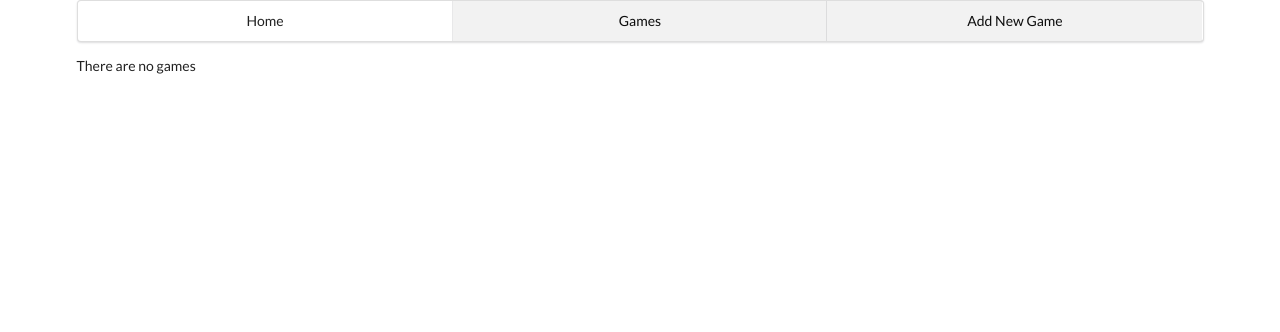
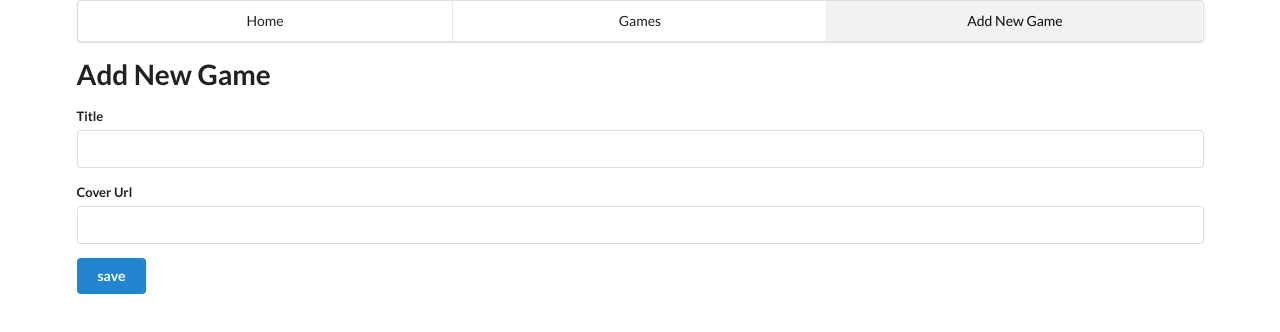
Before and after one commit to weikee94/crud365, a React (Create React App) app: page /games/new in a window 1280 px wide. Shown: the top 332 px of the page. Built offline with nearby package versions, Linux system fonts and the light colour scheme; no server answers.

Commit message:
create game form

```diff
--- /dev/null
+++ b/src/components/gameForm.js
@@ -0,0 +1,56 @@
+import React, { Component } from 'react';
+
+class gameForm extends Component {
+
+    state = {
+        title: '',
+        cover: ''
+    }
+
+    handleChange = (e) => {
+        this.setState({
+            [e.target.name]: e.target.value
+        })
+    }
+
+    handleSubmit = (e) => {
+        e.preventDefault();
+    }
+
+    render() {
+        return (
+        <form className="ui form" onSubmit={this.handleSubmit}>
+            <h1>Add New Game</h1>
+            <div className="field">
+                <label htmlFor="title">Title</label>
+                <input
+                    type="text"
+                    name="title"
+                    value={this.state.title}
+                    onChange={this.handleChange}
+                />
+            </div>
+            <div className="field">
+                <label htmlFor="cover">Cover Url</label>
+                <input
+                    type="text"
+                    name="cover"
+                    value={this.state.cover}
+                    onChange={this.handleChange}
+                />
+            </div>
+            <div className="field">
+                {
+                    this.state.cover !== '' &&  <img src={this.state.cover} alt="cover" className="ui small bordered image" />
+
+                }
+            </div>
+            <div className="field">
+                <button className="ui primary button">save</button>
+            </div>
+        </form>
+        );
+    }
+}
+
+export default gameForm;
--- a/src/index.js
+++ b/src/index.js
@@ -4,6 +4,7 @@ import App from './components/App';
 import * as serviceWorker from './serviceWorker';
 
 import GamePages from './components/gamesPage';
+import GameForm from './components/gameForm';
 import { Provider } from 'react-redux';
 import { createStore, applyMiddleware } from 'redux';
 import rootReducer from './reducers';
@@ -25,11 +26,12 @@ ReactDOM.render(
         <div className="ui container">
             <div className="ui three item menu">
                 <NavLink className="item" to="/" exact={true} activeClassName="active">Home</NavLink>
-                <NavLink className="item" to="/games" activeClassName="active">Games</NavLink>
+                <NavLink className="item" to="/games" exact={true} activeClassName="active">Games</NavLink>
                 <NavLink className="item" to="/games/new" activeClassName="active">Add New Game</NavLink>
             </div>
             <Route path="/" component={App} exact={true}/>
-            <Route path="/games" component={GamePages} />
+            <Route path="/games" exact={true} component={GamePages} />
+            <Route path="/games/new" component={GameForm} />
             <App />
         </div>
     </Router>
```
Also changed, not shown: 1 other file (tests, documents, lock files or other folders).
